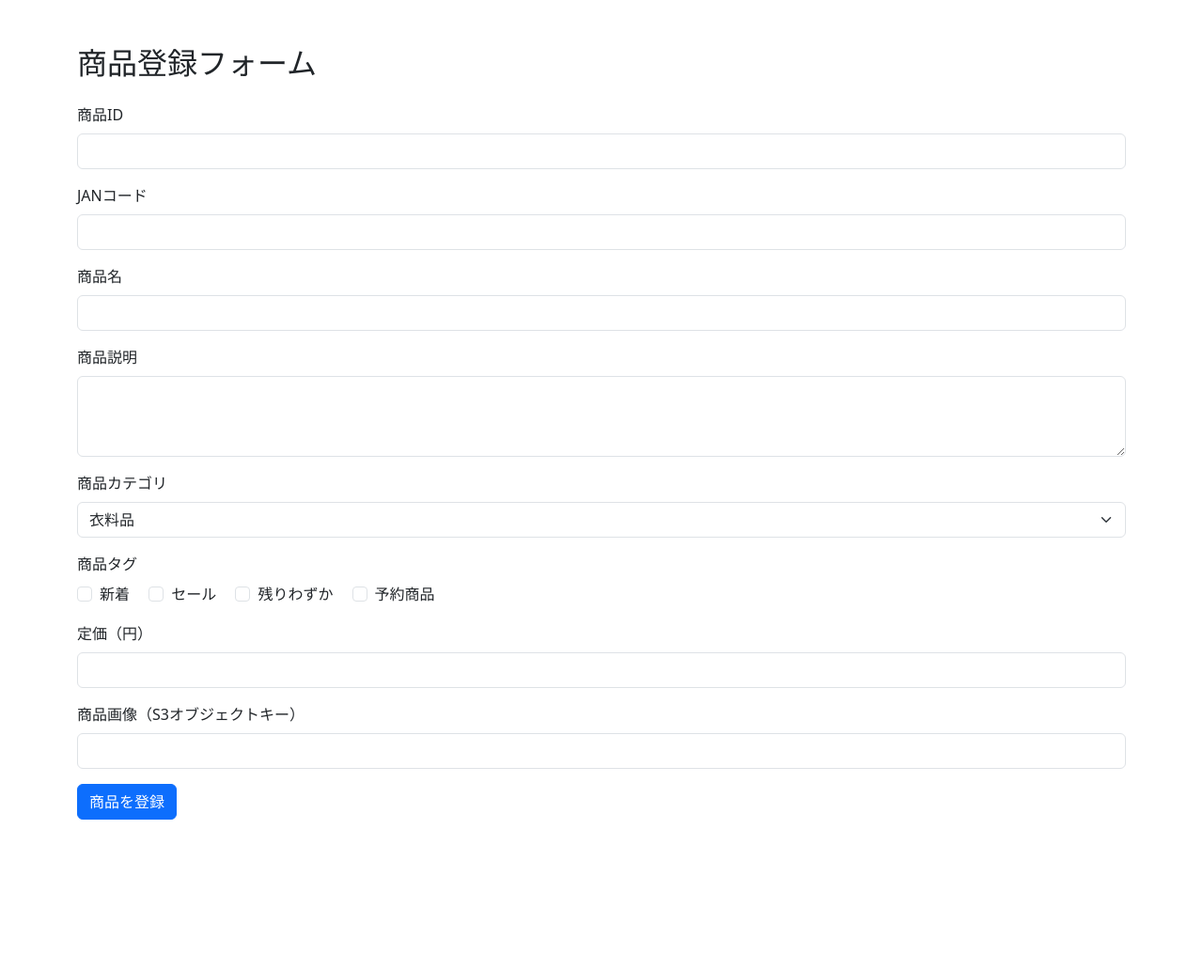
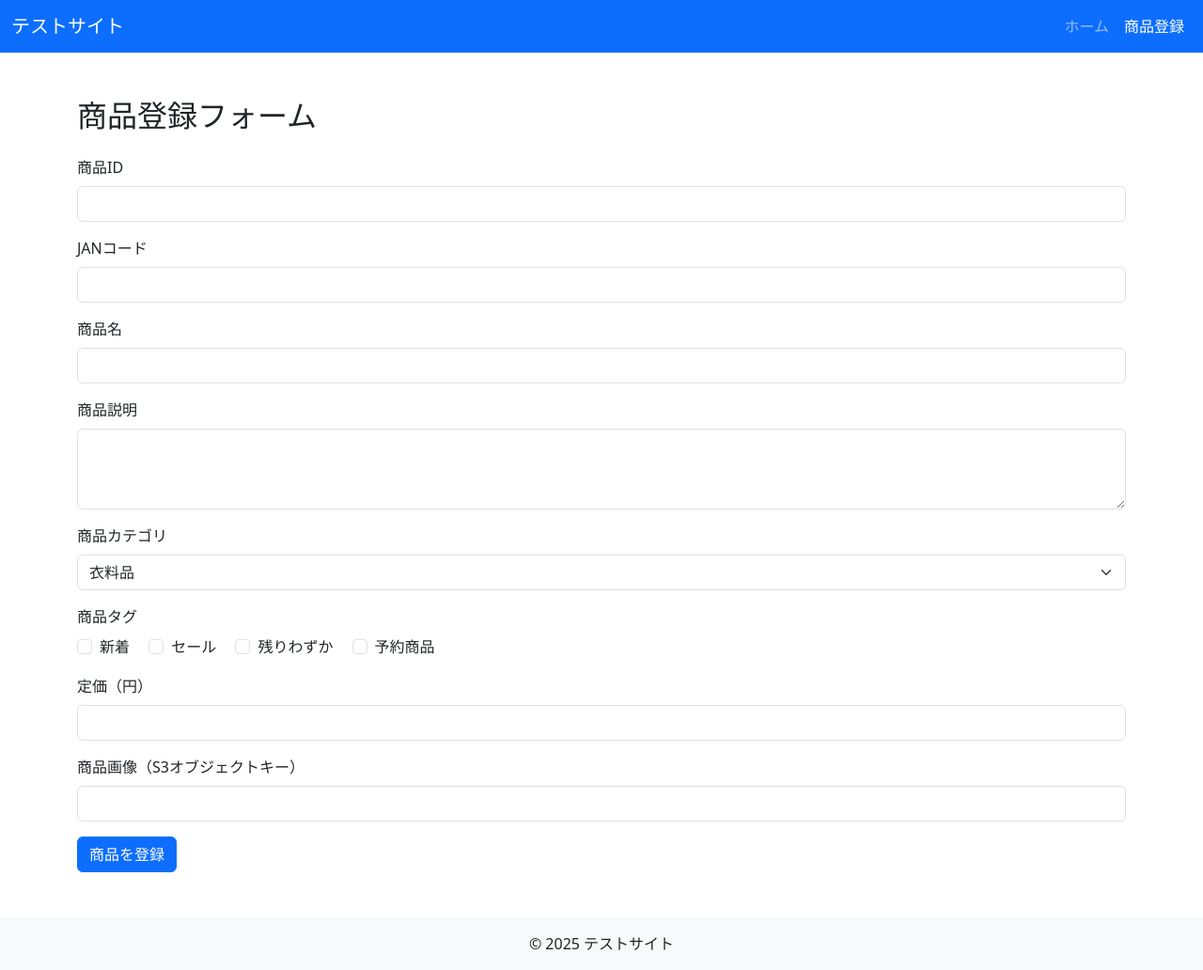
Before and after one commit to kairi-fujii/AWS_Lambda_practice, a plain HTML site: page website/update.html in a window 1280 px wide. Shown: the whole page at 94% size. Before the commit the page ends 888 px from the top, so only its background shows below. Drawn offline with nearby package versions, Linux system fonts and the light colour scheme.

Commit message:
mod navbar

```diff
--- a/website/update.html
+++ b/website/update.html
@@ -4,10 +4,37 @@
     <meta charset="UTF-8">
     <meta name="viewport" content="width=device-width, initial-scale=1.0">
     <title>商品登録フォーム</title>
+
     <!-- Bootstrap CDN -->
     <link href="https://cdn.jsdelivr.net/npm/bootstrap@5.3.2/dist/css/bootstrap.min.css" rel="stylesheet">
+
+    <!-- 自作 CSS -->
+    <link rel="stylesheet" href="css/style.css">
 </head>
 <body>
+
+    <!-- ナビバー -->
+    <nav class="navbar navbar-expand-lg navbar-dark bg-primary">
+      <div class="container-fluid">
+        <a class="navbar-brand" href="index.html">テストサイト</a>
+        <button class="navbar-toggler" type="button" data-bs-toggle="collapse" data-bs-target="#navbarNav"
+                aria-controls="navbarNav" aria-expanded="false" aria-label="Toggle navigation">
+          <span class="navbar-toggler-icon"></span>
+        </button>
+        <div class="collapse navbar-collapse" id="navbarNav">
+          <ul class="navbar-nav ms-auto">
+            <li class="nav-item">
+              <a class="nav-link" href="index.html">ホーム</a>
+            </li>
+            <li class="nav-item">
+              <a class="nav-link active" href="update.html">商品登録</a>
+            </li>
+          </ul>
+        </div>
+      </div>
+    </nav>
+
+    <!-- メインコンテンツ -->
     <div class="container mt-5">
         <h2 class="mb-4">商品登録フォーム</h2>
 
@@ -85,9 +112,15 @@
         <div class="mt-3" id="message"></div>
     </div>
 
-<!-- Bootstrap JS (オプション) -->
+    <!-- フッター -->
+    <footer class="bg-light text-center py-3 mt-5">
+        <p class="mb-0">&copy; 2025 テストサイト</p>
+    </footer>
+
+    <!-- Bootstrap JS -->
     <script src="https://cdn.jsdelivr.net/npm/bootstrap@5.3.2/dist/js/bootstrap.bundle.min.js"></script>
 
+    <!-- フォーム送信処理 -->
     <script>
     const form = document.getElementById('productForm');
     const messageDiv = document.getElementById('message');
@@ -95,7 +128,6 @@
     form.addEventListener('submit', async (e) => {
         e.preventDefault();
 
-        // フォームの値を取得
         const data = {
             id: Number(document.getElementById('id').value),
             jan: document.getElementById('jan').value,
@@ -109,7 +141,6 @@
             updated_at: Math.floor(Date.now() / 1000)
         };
 
-        // ここで Lambda/API Gateway に POST リクエストを送る想定
         try {
             const response = await fetch('https://your-api-gateway-endpoint/products', {
                 method: 'POST',
```
Also changed, not shown: website/navbar.html (+1 -1 lines). Lines whose indentation alone changed are shown as unchanged.
